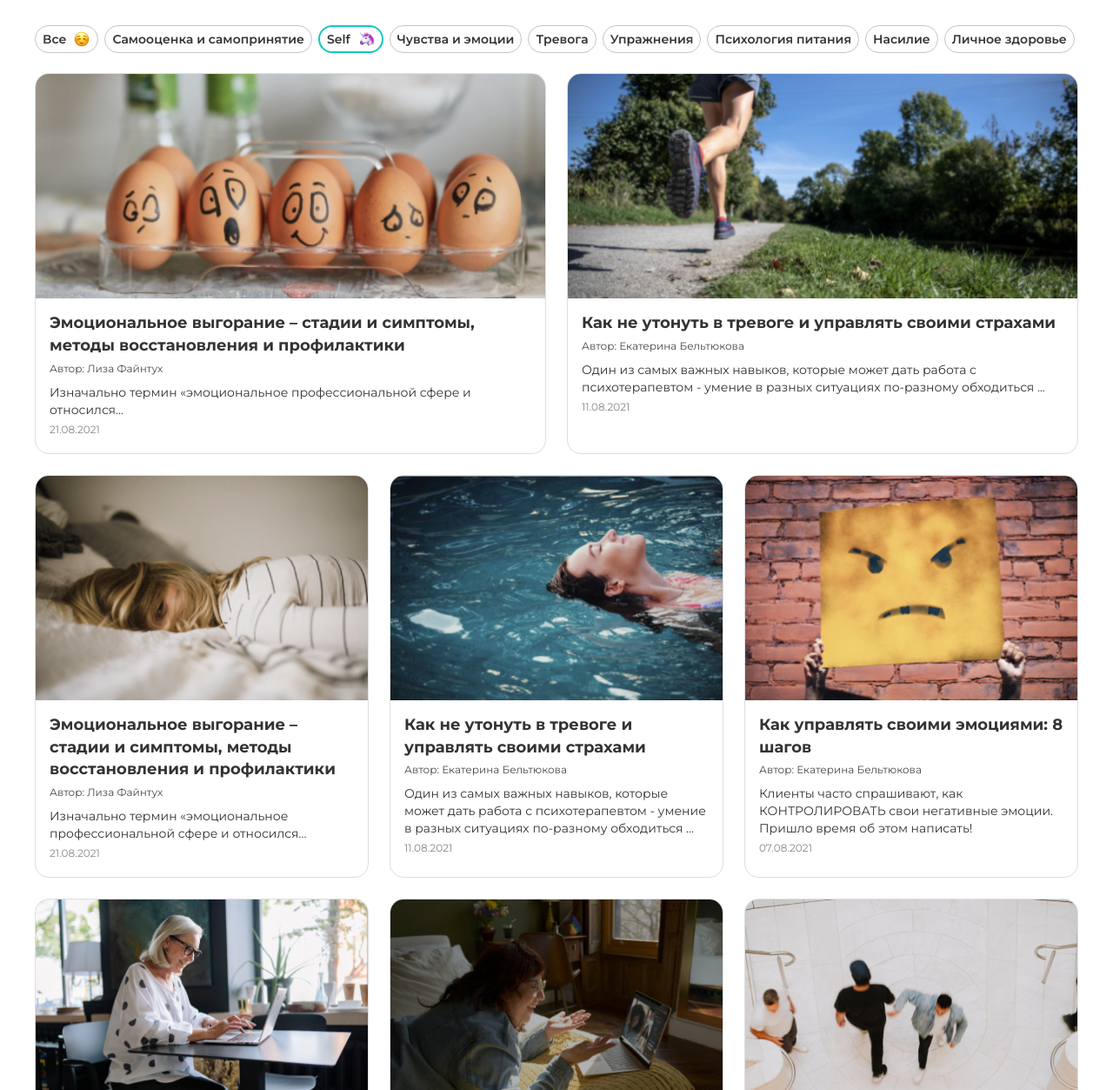
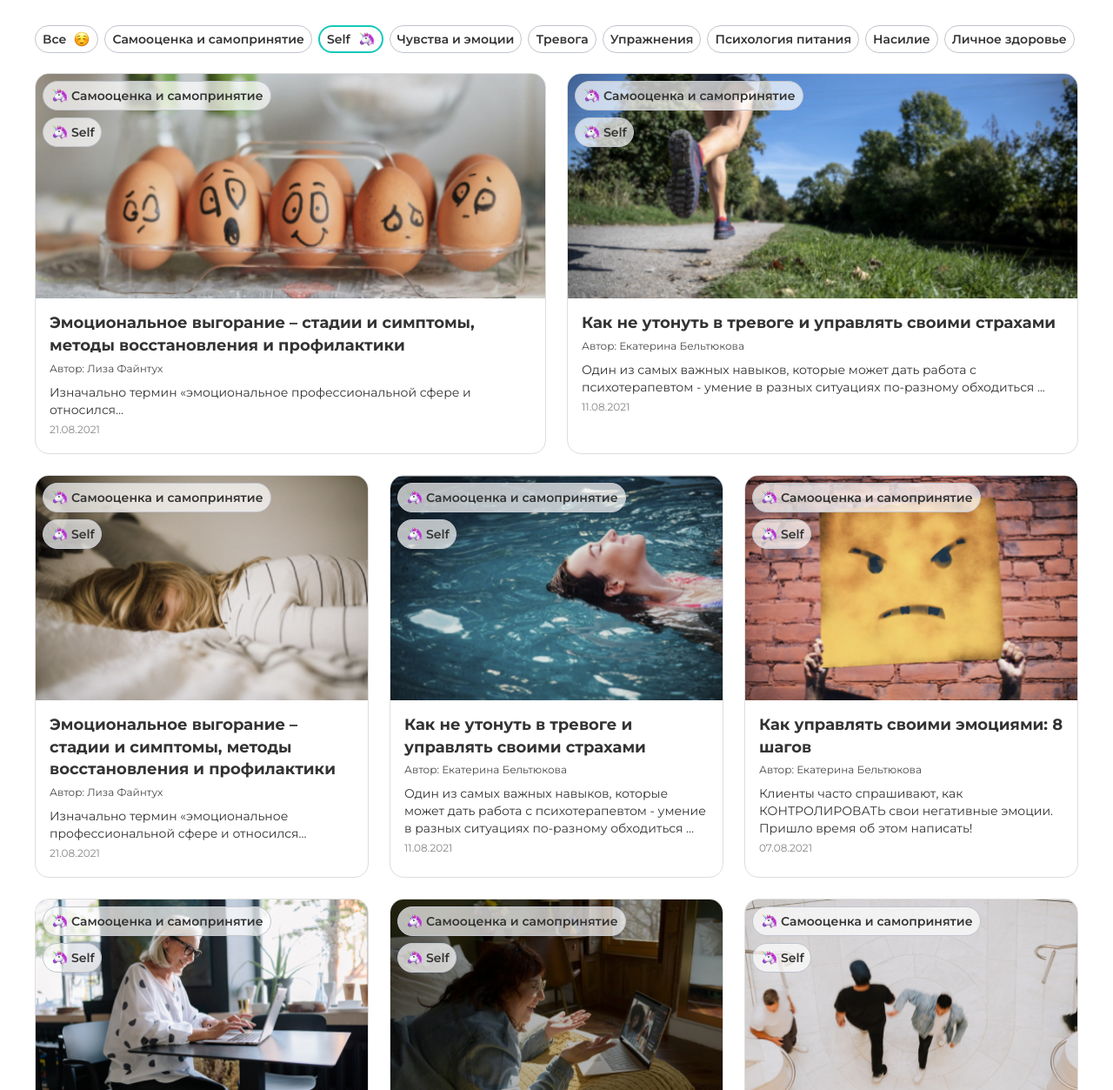
Before and after one commit to tiger4917/you-talk-2, a plain HTML site: page blog.html in a window 1280 px wide. Shown: the part 207-1460 px from the top of the page at 87% size. Drawn offline with Linux system fonts and the light colour scheme; a web font is replaced by a local one.

Commit message:
Добавил в верстку фильтра на карточки

```diff
--- a/blog.html
+++ b/blog.html
@@ -125,8 +125,18 @@
                                 <span class="content__data">21.08.2021</span>
                             </div>
                             <div class="wrapper__item-filters">
-                                <div class="filer-1"></div>
-                                <div class="filter-2"></div>
+                                <div class="filter-1 blog__link">
+                                    <img src="images/unicorn.png" alt="unicorn">
+                                    <p class="filter-text">
+                                        Самооценка и самопринятие
+                                    </p>
+                                </div>
+                                <div class="filter-2 blog__link">
+                                    <img src="images/unicorn.png" alt="unicorn">
+                                    <p class="filter-text">
+                                        Self
+                                    </p>
+                                </div>
                             </div>
                         </div>
                         <div class="wrapper__item item-visible big-item">
@@ -144,8 +154,18 @@
                                 <span class="content__data">11.08.2021</span>
                             </div>
                             <div class="wrapper__item-filters">
-                                <div class="filer-1"></div>
-                                <div class="filter-2"></div>
+                                <div class="filter-1 blog__link">
+                                    <img src="images/unicorn.png" alt="unicorn">
+                                    <p class="filter-text">
+                                        Самооценка и самопринятие
+                                    </p>
+                                </div>
+                                <div class="filter-2 blog__link">
+                                    <img src="images/unicorn.png" alt="unicorn">
+                                    <p class="filter-text">
+                                        Self
+                                    </p>
+                                </div>
                             </div>
                         </div>
                     </div>
@@ -165,8 +185,18 @@
                                 <span class="content__data">21.08.2021</span>
                             </div>
                             <div class="wrapper__item-filters">
-                                <div class="filter-1"></div>
-                                <div class="filter-2"></div>
+                                <div class="filter-1 blog__link">
+                                    <img src="images/unicorn.png" alt="unicorn">
+                                    <p class="filter-text">
+                                        Самооценка и самопринятие
+                                    </p>
+                                </div>
+                                <div class="filter-2 blog__link">
+                                    <img src="images/unicorn.png" alt="unicorn">
+                                    <p class="filter-text">
+                                        Self
+                                    </p>
+                                </div>
                             </div>
                         </div>
                         <div class="wrapper__item item-visible">
@@ -184,8 +214,18 @@
                                 <span class="content__data">11.08.2021</span>
                             </div>
                             <div class="wrapper__item-filters">
-                                <div class="filer-1"></div>
-                                <div class="filter-2"></div>
+                                <div class="filter-1 blog__link">
+                                    <img src="images/unicorn.png" alt="unicorn">
+                                    <p class="filter-text">
+                                        Самооценка и самопринятие
+                                    </p>
+                                </div>
+                                <div class="filter-2 blog__link">
+                                    <img src="images/unicorn.png" alt="unicorn">
+                                    <p class="filter-text">
+                                        Self
+                                    </p>
+                                </div>
                             </div>
                         </div>
                         <div class="wrapper__item">
@@ -204,8 +244,18 @@
                                 <span class="content__data">07.08.2021</span>
                             </div>
                             <div class="wrapper__item-filters">
-                                <div class="filer-1"></div>
-                                <div class="filter-2"></div>
+                                <div class="filter-1 blog__link">
+                                    <img src="images/unicorn.png" alt="unicorn">
+                                    <p class="filter-text">
+                                        Самооценка и самопринятие
+                                    </p>
+                                </div>
+                                <div class="filter-2 blog__link">
+                                    <img src="images/unicorn.png" alt="unicorn">
+                                    <p class="filter-text">
+                                        Self
+                                    </p>
+                                </div>
                             </div>
                         </div>
                         <div class="wrapper__item">
@@ -225,8 +275,18 @@
                                 <span class="content__data">21.08.2021</span>
                             </div>
                             <div class="wrapper__item-filters">
-                                <div class="filer-1"></div>
-                                <div class="filter-2"></div>
+                                <div class="filter-1 blog__link">
+                                    <img src="images/unicorn.png" alt="unicorn">
+                                    <p class="filter-text">
+                                        Самооценка и самопринятие
+                                    </p>
+                                </div>
+                                <div class="filter-2 blog__link">
+                                    <img src="images/unicorn.png" alt="unicorn">
+                                    <p class="filter-text">
+                                        Self
+                                    </p>
+                                </div>
                             </div>
                         </div>
                         <div class="wrapper__item">
@@ -244,8 +304,18 @@
                                 <span class="content__data">11.08.2021</span>
                             </div>
                             <div class="wrapper__item-filters">
-                                <div class="filer-1"></div>
-                                <div class="filter-2"></div>
+                                <div class="filter-1 blog__link">
+                                    <img src="images/unicorn.png" alt="unicorn">
+                                    <p class="filter-text">
+                                        Самооценка и самопринятие
+                                    </p>
+                                </div>
+                                <div class="filter-2 blog__link">
+                                    <img src="images/unicorn.png" alt="unicorn">
+                                    <p class="filter-text">
+                                        Self
+                                    </p>
+                                </div>
                             </div>
                         </div>
                         <div class="wrapper__item">
@@ -264,8 +334,18 @@
                                 <span class="content__data">07.08.2021</span>
                             </div>
                             <div class="wrapper__item-filters">
-                                <div class="filer-1"></div>
-                                <div class="filter-2"></div>
+                                <div class="filter-1 blog__link">
+                                    <img src="images/unicorn.png" alt="unicorn">
+                                    <p class="filter-text">
+                                        Самооценка и самопринятие
+                                    </p>
+                                </div>
+                                <div class="filter-2 blog__link">
+                                    <img src="images/unicorn.png" alt="unicorn">
+                                    <p class="filter-text">
+                                        Self
+                                    </p>
+                                </div>
                             </div>
                         </div>
                     </div>
--- a/css/blog.css
+++ b/css/blog.css
@@ -111,6 +111,7 @@
     display: flex;
     gap: 24px;
 }
+
 .wrapper__item{
     width: 32%;
     border:1px solid #DEDEDE;
@@ -152,6 +153,28 @@
 }
 .big-item{
     width: 50%;
+}
+.wrapper__item{
+    position: relative;
+}
+.wrapper__item-filters{
+    position: absolute;
+    top: 8px;
+    left: 8px;
+}
+.filter-1,
+.filter-2{
+    display: flex;
+    padding: 6px 8px;
+    border-radius: 24px;
+    border: 1px solid #C1C5CD;
+    background: rgba(255, 255, 255, 0.70);
+    width: 263px;
+    gap: 4px;
+}
+.filter-2{
+    max-width: 68px;
+    margin-top: 8px;
 }
 .blog__wrapper-btn{
     padding: 12px 16px;
@@ -279,9 +302,6 @@ input::placeholder {
 @media (max-width: 1024px){
 
 }
-@media (max-width: 990px){
-
-}
 
 
 @media (max-width: 768px){
@@ -304,6 +324,12 @@ input::placeholder {
     }
 
 }
+/* @media (max-width: 620px){
+    .filter-1{
+        max-width: 230px;
+        font-size: 10px;
+    }
+} */
 @media (max-width: 550px){
     .wrapper__items{
         display: block;
```
